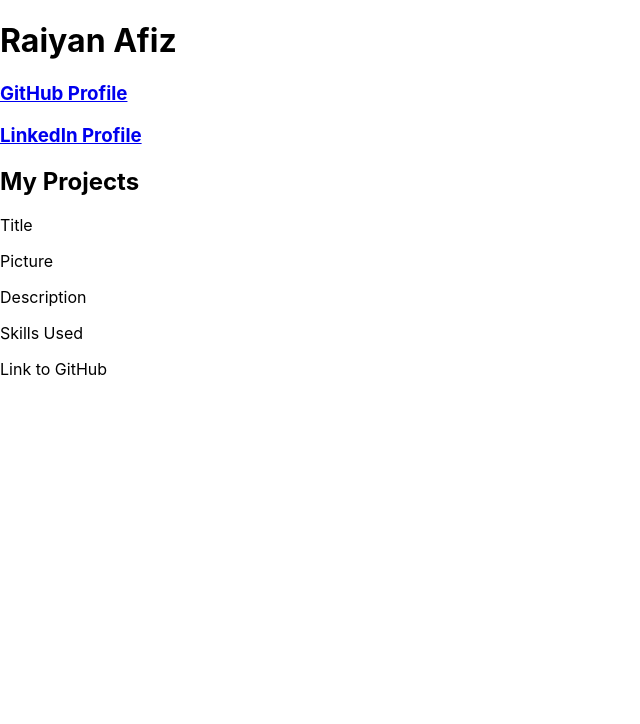
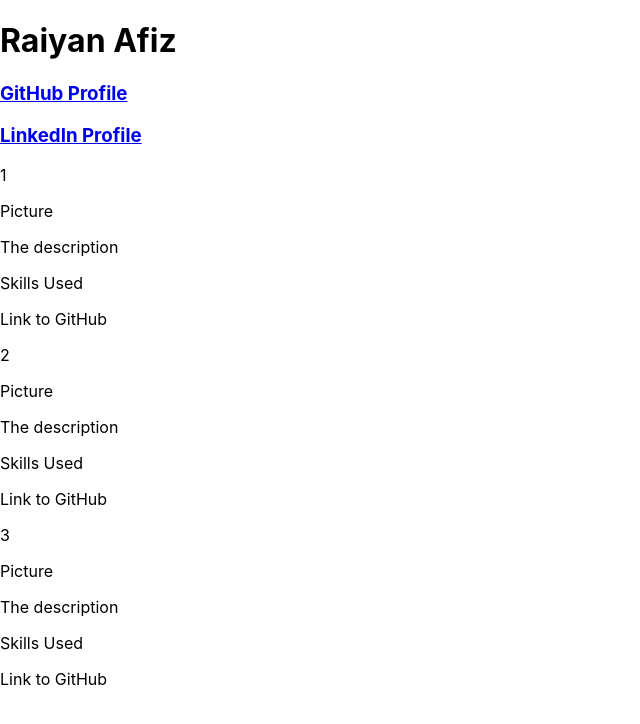
Before and after one commit to RaiyanAfiz/portofolio-website, a React (Create React App) app: page / in a window 1280 px wide. Shown: the top 724 px of the page, without its empty margins (0-640 px from the left). Built offline with nearby package versions, Linux system fonts and the light colour scheme.

Commit message:
Adds projects loop

```diff
--- a/src/App.js
+++ b/src/App.js
@@ -1,12 +1,42 @@
 import './App.css';
+import {useState} from 'react'
 import Opening from './components/Opening';
-import Project from './components/Project';
+import Projects from './components/Projects';
 
 const App = () => {
+  const [projs] = useState([
+    {
+        id: 1,
+        Title: "Project Name",
+        Picture: "Picture",
+        Description: "The description",
+        Skills: "Skills Used",
+        Link: "Link to GitHub"
+    },
+
+    {
+        id: 2,
+        Title: "Project Name",
+        Picture: "Picture",
+        Description: "The description",
+        Skills: "Skills Used",
+        Link: "Link to GitHub"
+    },
+
+    {
+        id: 3,
+        Title: "Project Name",
+        Picture: "Picture",
+        Description: "The description",
+        Skills: "Skills Used",
+        Link: "Link to GitHub"
+    }
+  ])
+
   return (
     <div>
       <Opening/>
-      <Project/>
+      <Projects projs={projs}/>
     </div>
   )
 }
--- a/src/components/Project.js
+++ b/src/components/Project.js
@@ -1,13 +1,11 @@
-const Project = () => {
+const Project = ({proj}) => {
     return (
-        <div>
-            <h2>My Projects</h2>
-
-            <p>Title</p>
-            <p>Picture</p>
-            <p>Description</p>
-            <p>Skills Used</p>
-            <p>Link to GitHub</p>
+        <div className="project">
+            <p>{proj.id}</p>
+            <p>{proj.Picture}</p>
+            <p>{proj.Description}</p>
+            <p>{proj.Skills}</p>
+            <p>{proj.Link}</p>
         </div>
     )
 }
--- a/src/components/Projects.js
+++ b/src/components/Projects.js
@@ -1,8 +1,14 @@
-const Projects = () => {
+import Project from "./Project"
+
+const Projects = ({projs}) => {
+
+
     return (
-        <div>
-
-        </div>
+        <>
+            {projs.map((proj) => (
+                <Project key={proj.id} proj={proj}/>
+            ))}
+        </>
     )
 }
 
```
